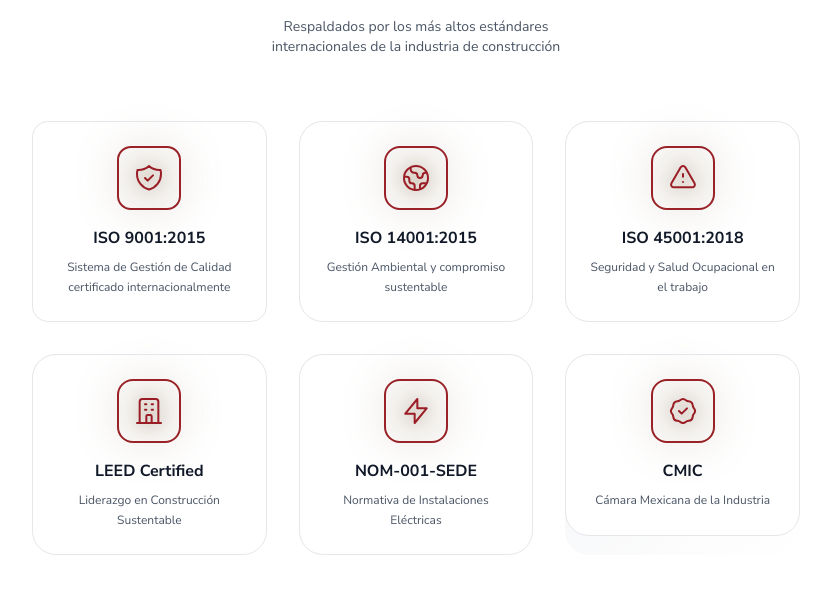
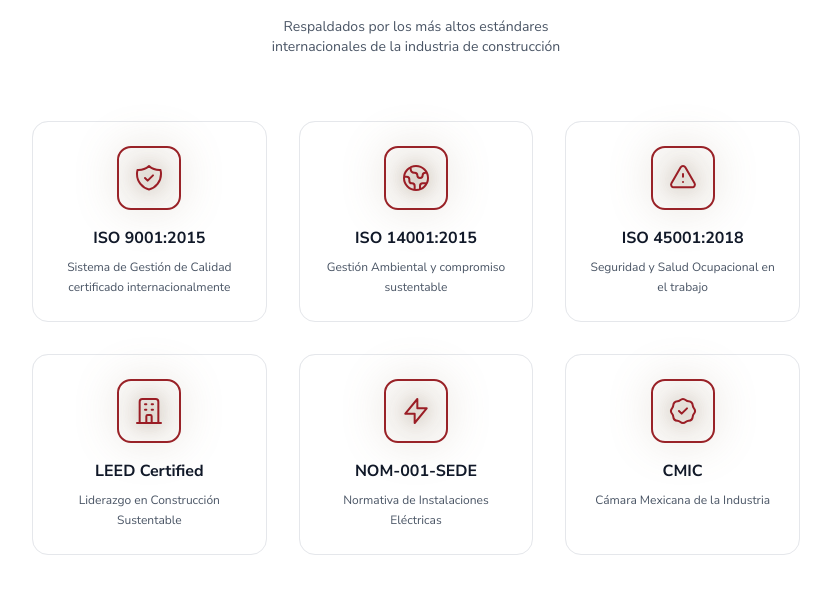
Before and after one commit to GerardoRufino/landingpage-conarte, a Next.js app: page / in a window 1280 px wide. Shown: the part 6943-7548 px from the top of the page, without its empty margins (224-1055 px from the left). Built offline with nearby package versions, Linux system fonts and the light colour scheme.

Commit message:
fix server

```diff
--- a/app/page.tsx
+++ b/app/page.tsx
@@ -1234,9 +1234,9 @@
 
           <div className="grid grid-cols-1 md:grid-cols-2 lg:grid-cols-3 gap-12 lg:gap-8 max-w-7xl mx-auto lg:max-w-5xl xl:max-w-3xl">
             {/* ISO 9001 */}
-            <div className="group relative">
+            <div className="group relative h-full">
               <div className="absolute inset-0 bg-linear-to-br from-gray-100 to-white dark:from-gray-800 dark:to-gray-900 rounded-3xl lg:rounded-2xl transform group-hover:scale-105 transition-transform duration-500"></div>
-              <div className="relative bg-white dark:bg-gray-900 rounded-3xl lg:rounded-2xl p-12 lg:p-8 xl:p-6 2xl:p-12 border border-gray-200 dark:border-gray-800 group-hover:border-[#9A1D25]/30 transition-all duration-500">
+              <div className="relative bg-white dark:bg-gray-900 rounded-3xl lg:rounded-2xl p-12 lg:p-8 xl:p-6 2xl:p-12 border border-gray-200 dark:border-gray-800 group-hover:border-[#9A1D25]/30 transition-all duration-500 h-full flex flex-col">
                 <div className="mb-8 lg:mb-6 xl:mb-4 2xl:mb-8">
                   <div className="relative w-24 h-24 lg:w-20 lg:h-20 xl:w-16 xl:h-16 2xl:w-24 2xl:h-24 border-2 border-[#9A1D25] dark:border-[#8B7355]/60 group-hover:border-[#9A1D25] rounded-2xl lg:rounded-xl flex items-center justify-center group-hover:scale-110 transition-all duration-500 mx-auto">
                     <div className="absolute inset-0 bg-[#8B7355] opacity-20 blur-xl rounded-2xl lg:rounded-xl transition-opacity duration-500 group-hover:opacity-30"></div>
@@ -1257,12 +1257,12 @@
             </div>
 
             {/* ISO 14001 */}
-            <div className="group relative">
-              <div className="absolute inset-0 bg-linear-to-br from-gray-100 to-white dark:from-gray-800 dark:to-gray-900 rounded-3xl transform group-hover:scale-105 transition-transform duration-500"></div>
-              <div className="relative bg-white dark:bg-gray-900 rounded-3xl p-12 xl:p-6 2xl:p-12 border border-gray-200 dark:border-gray-800 group-hover:border-[#9A1D25]/30 transition-all duration-500">
-                <div className="mb-8 xl:mb-4 2xl:mb-8">
-                  <div className="relative w-24 h-24 xl:w-16 xl:h-16 2xl:w-24 2xl:h-24 border-2 border-[#9A1D25] dark:border-[#8B7355]/60 rounded-2xl flex items-center justify-center group-hover:scale-110 transition-all duration-500 mx-auto">
-                    <div className="absolute inset-0 bg-[#8B7355] opacity-20 blur-xl rounded-2xl transition-opacity duration-500 group-hover:opacity-30"></div>
+            <div className="group relative h-full">
+              <div className="absolute inset-0 bg-linear-to-br from-gray-100 to-white dark:from-gray-800 dark:to-gray-900 rounded-3xl lg:rounded-2xl transform group-hover:scale-105 transition-transform duration-500"></div>
+              <div className="relative bg-white dark:bg-gray-900 rounded-3xl lg:rounded-2xl p-12 lg:p-8 xl:p-6 2xl:p-12 border border-gray-200 dark:border-gray-800 group-hover:border-[#9A1D25]/30 transition-all duration-500 h-full flex flex-col">
+                <div className="mb-8 lg:mb-6 xl:mb-4 2xl:mb-8">
+                  <div className="relative w-24 h-24 lg:w-20 lg:h-20 xl:w-16 xl:h-16 2xl:w-24 2xl:h-24 border-2 border-[#9A1D25] dark:border-[#8B7355]/60 rounded-2xl lg:rounded-xl flex items-center justify-center group-hover:scale-110 transition-all duration-500 mx-auto">
+                    <div className="absolute inset-0 bg-[#8B7355] opacity-20 blur-xl rounded-2xl lg:rounded-xl transition-opacity duration-500 group-hover:opacity-30"></div>
                     <svg className="relative w-12 h-12 lg:w-10 lg:h-10 xl:w-8 xl:h-8 2xl:w-12 2xl:h-12 dark:text-[#A0876D text-[#9A1D25] transition-colors duration-500 drop-shadow-[0_0_8px_rgba(139,115,85,0.6)]" fill="none" stroke="currentColor" viewBox="0 0 24 24">
                       <path strokeLinecap="round" strokeLinejoin="round" strokeWidth={1.5} d="M3.055 11H5a2 2 0 012 2v1a2 2 0 002 2 2 2 0 012 2v2.945M8 3.935V5.5A2.5 2.5 0 0010.5 8h.5a2 2 0 012 2 2 2 0 104 0 2 2 0 012-2h1.064M15 20.488V18a2 2 0 012-2h3.064M21 12a9 9 0 11-18 0 9 9 0 0118 0z" />
                     </svg>
@@ -1280,22 +1280,22 @@
             </div>
 
             {/* ISO 45001 */}
-            <div className="group relative">
-              <div className="absolute inset-0 bg-linear-to-br from-gray-100 to-white dark:from-gray-800 dark:to-gray-900 rounded-3xl transform group-hover:scale-105 transition-transform duration-500"></div>
-              <div className="relative bg-white dark:bg-gray-900 rounded-3xl p-12 xl:p-6 2xl:p-12 border border-gray-200 dark:border-gray-800 group-hover:border-[#9A1D25]/30 transition-all duration-500">
-                <div className="mb-8 xl:mb-4 2xl:mb-8">
-                  <div className="relative w-24 h-24 xl:w-16 xl:h-16 2xl:w-24 2xl:h-24 border-2 border-[#9A1D25] dark:border-[#8B7355]/60 group-hover:border-[#9A1D25] rounded-2xl flex items-center justify-center group-hover:scale-110 transition-all duration-500 mx-auto">
-                    <div className="absolute inset-0 bg-[#8B7355] opacity-20 blur-xl rounded-2xl transition-opacity duration-500 group-hover:opacity-30"></div>
+            <div className="group relative h-full">
+              <div className="absolute inset-0 bg-linear-to-br from-gray-100 to-white dark:from-gray-800 dark:to-gray-900 rounded-3xl lg:rounded-2xl transform group-hover:scale-105 transition-transform duration-500"></div>
+              <div className="relative bg-white dark:bg-gray-900 rounded-3xl lg:rounded-2xl p-12 lg:p-8 xl:p-6 2xl:p-12 border border-gray-200 dark:border-gray-800 group-hover:border-[#9A1D25]/30 transition-all duration-500 h-full flex flex-col">
+                <div className="mb-8 lg:mb-6 xl:mb-4 2xl:mb-8">
+                  <div className="relative w-24 h-24 lg:w-20 lg:h-20 xl:w-16 xl:h-16 2xl:w-24 2xl:h-24 border-2 border-[#9A1D25] dark:border-[#8B7355]/60 group-hover:border-[#9A1D25] rounded-2xl lg:rounded-xl flex items-center justify-center group-hover:scale-110 transition-all duration-500 mx-auto">
+                    <div className="absolute inset-0 bg-[#8B7355] opacity-20 blur-xl rounded-2xl lg:rounded-xl transition-opacity duration-500 group-hover:opacity-30"></div>
                     <svg className="relative w-12 h-12 lg:w-10 lg:h-10 xl:w-8 xl:h-8 2xl:w-12 2xl:h-12 dark:text-[#A0876D] text-[#9A1D25] transition-colors duration-500 drop-shadow-[0_0_8px_rgba(139,115,85,0.6)]" fill="none" stroke="currentColor" viewBox="0 0 24 24">
                       <path strokeLinecap="round" strokeLinejoin="round" strokeWidth={1.5} d="M12 9v2m0 4h.01m-6.938 4h13.856c1.54 0 2.502-1.667 1.732-3L13.732 4c-.77-1.333-2.694-1.333-3.464 0L3.34 16c-.77 1.333.192 3 1.732 3z" />
                     </svg>
                   </div>
                 </div>
                 <div className="text-center">
-                  <h3 className="text-2xl xl:text-base 2xl:text-2xl font-bold text-gray-900 dark:text-white mb-3 xl:mb-2 2xl:mb-3">
+                  <h3 className="text-2xl lg:text-lg xl:text-base 2xl:text-2xl font-bold text-gray-900 dark:text-white mb-3 lg:mb-2 xl:mb-2 2xl:mb-3">
                     ISO 45001:2018
                   </h3>
-                  <p className="text-gray-600 dark:text-gray-400 leading-relaxed text-base xl:text-xs 2xl:text-base">
+                  <p className="text-gray-600 dark:text-gray-400 leading-relaxed text-base lg:text-sm xl:text-xs 2xl:text-base">
                     Seguridad y Salud Ocupacional en el trabajo
                   </p>
                 </div>
@@ -1303,22 +1303,22 @@
             </div>
 
             {/* LEED */}
-            <div className="group relative">
-              <div className="absolute inset-0 bg-linear-to-br from-gray-100 to-white dark:from-gray-800 dark:to-gray-900 rounded-3xl transform group-hover:scale-105 transition-transform duration-500"></div>
-              <div className="relative bg-white dark:bg-gray-900 rounded-3xl p-12 xl:p-6 2xl:p-12 border border-gray-200 dark:border-gray-800 group-hover:border-[#9A1D25]/30 transition-all duration-500">
-                <div className="mb-8 xl:mb-4 2xl:mb-8">
-                  <div className="relative w-24 h-24 xl:w-16 xl:h-16 2xl:w-24 2xl:h-24 border-2 border-[#9A1D25] dark:border-[#8B7355]/60 group-hover:border-[#9A1D25] rounded-2xl flex items-center justify-center group-hover:scale-110 transition-all duration-500 mx-auto">
-                    <div className="absolute inset-0 bg-[#8B7355] opacity-20 blur-xl rounded-2xl transition-opacity duration-500 group-hover:opacity-30"></div>
+            <div className="group relative h-full">
+              <div className="absolute inset-0 bg-linear-to-br from-gray-100 to-white dark:from-gray-800 dark:to-gray-900 rounded-3xl lg:rounded-2xl transform group-hover:scale-105 transition-transform duration-500"></div>
+              <div className="relative bg-white dark:bg-gray-900 rounded-3xl lg:rounded-2xl p-12 lg:p-8 xl:p-6 2xl:p-12 border border-gray-200 dark:border-gray-800 group-hover:border-[#9A1D25]/30 transition-all duration-500 h-full flex flex-col">
+                <div className="mb-8 lg:mb-6 xl:mb-4 2xl:mb-8">
+                  <div className="relative w-24 h-24 lg:w-20 lg:h-20 xl:w-16 xl:h-16 2xl:w-24 2xl:h-24 border-2 border-[#9A1D25] dark:border-[#8B7355]/60 group-hover:border-[#9A1D25] rounded-2xl lg:rounded-xl flex items-center justify-center group-hover:scale-110 transition-all duration-500 mx-auto">
+                    <div className="absolute inset-0 bg-[#8B7355] opacity-20 blur-xl rounded-2xl lg:rounded-xl transition-opacity duration-500 group-hover:opacity-30"></div>
                     <svg className="relative w-12 h-12 xl:w-8 xl:h-8 2xl:w-12 2xl:h-12 dark:text-[#A0876D] text-[#9A1D25] transition-colors duration-500 drop-shadow-[0_0_8px_rgba(139,115,85,0.6)]" fill="none" stroke="currentColor" viewBox="0 0 24 24">
                       <path strokeLinecap="round" strokeLinejoin="round" strokeWidth={1.5} d="M19 21V5a2 2 0 00-2-2H7a2 2 0 00-2 2v16m14 0h2m-2 0h-5m-9 0H3m2 0h5M9 7h1m-1 4h1m4-4h1m-1 4h1m-5 10v-5a1 1 0 011-1h2a1 1 0 011 1v5m-4 0h4" />
                     </svg>
                   </div>
                 </div>
                 <div className="text-center">
-                  <h3 className="text-2xl xl:text-base 2xl:text-2xl font-bold text-gray-900 dark:text-white mb-3 xl:mb-2 2xl:mb-3">
+                  <h3 className="text-2xl lg:text-lg xl:text-base 2xl:text-2xl font-bold text-gray-900 dark:text-white mb-3 lg:mb-2 xl:mb-2 2xl:mb-3">
                     LEED Certified
                   </h3>
-                  <p className="text-gray-600 dark:text-gray-400 leading-relaxed text-base xl:text-xs 2xl:text-base">
+                  <p className="text-gray-600 dark:text-gray-400 leading-relaxed text-base lg:text-sm xl:text-xs 2xl:text-base">
                     Liderazgo en Construcción Sustentable
                   </p>
                 </div>
@@ -1326,22 +1326,22 @@
             </div>
 
             {/* NOM-001-SEDE */}
-            <div className="group relative">
-              <div className="absolute inset-0 bg-linear-to-br from-gray-100 to-white dark:from-gray-800 dark:to-gray-900 rounded-3xl transform group-hover:scale-105 transition-transform duration-500"></div>
-              <div className="relative bg-white dark:bg-gray-900 rounded-3xl p-12 xl:p-6 2xl:p-12 border border-gray-200 dark:border-gray-800 group-hover:border-[#9A1D25]/30 transition-all duration-500">
-                <div className="mb-8 xl:mb-4 2xl:mb-8">
-                  <div className="relative w-24 h-24 xl:w-16 xl:h-16 2xl:w-24 2xl:h-24 border-2 border-[#9A1D25] dark:border-[#8B7355]/60 group-hover:border-[#9A1D25] rounded-2xl flex items-center justify-center group-hover:scale-110 transition-all duration-500 mx-auto">
-                    <div className="absolute inset-0 bg-[#8B7355] opacity-20 blur-xl rounded-2xl transition-opacity duration-500 group-hover:opacity-30"></div>
+            <div className="group relative h-full">
+              <div className="absolute inset-0 bg-linear-to-br from-gray-100 to-white dark:from-gray-800 dark:to-gray-900 rounded-3xl lg:rounded-2xl transform group-hover:scale-105 transition-transform duration-500"></div>
+              <div className="relative bg-white dark:bg-gray-900 rounded-3xl lg:rounded-2xl p-12 lg:p-8 xl:p-6 2xl:p-12 border border-gray-200 dark:border-gray-800 group-hover:border-[#9A1D25]/30 transition-all duration-500 h-full flex flex-col">
+                <div className="mb-8 lg:mb-6 xl:mb-4 2xl:mb-8">
+                  <div className="relative w-24 h-24 lg:w-20 lg:h-20 xl:w-16 xl:h-16 2xl:w-24 2xl:h-24 border-2 border-[#9A1D25] dark:border-[#8B7355]/60 group-hover:border-[#9A1D25] rounded-2xl lg:rounded-xl flex items-center justify-center group-hover:scale-110 transition-all duration-500 mx-auto">
+                    <div className="absolute inset-0 bg-[#8B7355] opacity-20 blur-xl rounded-2xl lg:rounded-xl transition-opacity duration-500 group-hover:opacity-30"></div>
                     <svg className="relative w-12 h-12 xl:w-8 xl:h-8 2xl:w-12 2xl:h-12 dark:text-[#A0876D] text-[#9A1D25] transition-colors duration-500 drop-shadow-[0_0_8px_rgba(139,115,85,0.6)]" fill="none" stroke="currentColor" viewBox="0 0 24 24">
                       <path strokeLinecap="round" strokeLinejoin="round" strokeWidth={1.5} d="M13 10V3L4 14h7v7l9-11h-7z" />
                     </svg>
                   </div>
                 </div>
                 <div className="text-center">
-                  <h3 className="text-2xl xl:text-base 2xl:text-2xl font-bold text-gray-900 dark:text-white mb-3 xl:mb-2 2xl:mb-3">
+                  <h3 className="text-2xl lg:text-lg xl:text-base 2xl:text-2xl font-bold text-gray-900 dark:text-white mb-3 lg:mb-2 xl:mb-2 2xl:mb-3">
                     NOM-001-SEDE
                   </h3>
-                  <p className="text-gray-600 dark:text-gray-400 leading-relaxed text-base xl:text-xs 2xl:text-base">
+                  <p className="text-gray-600 dark:text-gray-400 leading-relaxed text-base lg:text-sm xl:text-xs 2xl:text-base">
                     Normativa de Instalaciones Eléctricas
                   </p>
                 </div>
@@ -1349,22 +1349,22 @@
             </div>
 
             {/* CMIC */}
-            <div className="group relative">
-              <div className="absolute inset-0 bg-linear-to-br from-gray-100 to-white dark:from-gray-800 dark:to-gray-900 rounded-3xl transform group-hover:scale-105 transition-transform duration-500"></div>
-              <div className="relative bg-white dark:bg-gray-900 rounded-3xl p-12 xl:p-6 2xl:p-12 border border-gray-200 dark:border-gray-800 group-hover:border-[#9A1D25]/30 transition-all duration-500">
-                <div className="mb-8 xl:mb-4 2xl:mb-8">
-                  <div className="relative w-24 h-24 xl:w-16 xl:h-16 2xl:w-24 2xl:h-24 border-2 border-[#9A1D25] dark:border-[#8B7355]/60 group-hover:border-[#9A1D25] rounded-2xl flex items-center justify-center group-hover:scale-110 transition-all duration-500 mx-auto">
-                    <div className="absolute inset-0 bg-[#8B7355] opacity-20 blur-xl rounded-2xl transition-opacity duration-500 group-hover:opacity-30"></div>
-                    <svg className="relative w-12 h-12 xl:w-8 xl:h-8 2xl:w-12 2xl:h-12 dark:text-[#A0876D] text-[#9A1D25] transition-colors duration-500 drop-shadow-[0_0_8px_rgba(139,115,85,0.6)]" fill="none" stroke="currentColor" viewBox="0 0 24 24">
+            <div className="group relative h-full">
+              <div className="absolute inset-0 bg-linear-to-br from-gray-100 to-white dark:from-gray-800 dark:to-gray-900 rounded-3xl lg:rounded-2xl transform group-hover:scale-105 transition-transform duration-500"></div>
+              <div className="relative bg-white dark:bg-gray-900 rounded-3xl lg:rounded-2xl p-12 lg:p-8 xl:p-6 2xl:p-12 border border-gray-200 dark:border-gray-800 group-hover:border-[#9A1D25]/30 transition-all duration-500 h-full flex flex-col">
+                <div className="mb-8 lg:mb-6 xl:mb-4 2xl:mb-8">
+                  <div className="relative w-24 h-24 lg:w-20 lg:h-20 xl:w-16 xl:h-16 2xl:w-24 2xl:h-24 border-2 border-[#9A1D25] dark:border-[#8B7355]/60 group-hover:border-[#9A1D25] rounded-2xl lg:rounded-xl flex items-center justify-center group-hover:scale-110 transition-all duration-500 mx-auto">
+                    <div className="absolute inset-0 bg-[#8B7355] opacity-20 blur-xl rounded-2xl lg:rounded-xl transition-opacity duration-500 group-hover:opacity-30"></div>
+                    <svg className="relative w-12 h-12 lg:w-10 lg:h-10 xl:w-8 xl:h-8 2xl:w-12 2xl:h-12 dark:text-[#A0876D] text-[#9A1D25] transition-colors duration-500 drop-shadow-[0_0_8px_rgba(139,115,85,0.6)]" fill="none" stroke="currentColor" viewBox="0 0 24 24">
                       <path strokeLinecap="round" strokeLinejoin="round" strokeWidth={1.5} d="M9 12l2 2 4-4M7.835 4.697a3.42 3.42 0 001.946-.806 3.42 3.42 0 014.438 0 3.42 3.42 0 001.946.806 3.42 3.42 0 013.138 3.138 3.42 3.42 0 00.806 1.946 3.42 3.42 0 010 4.438 3.42 3.42 0 00-.806 1.946 3.42 3.42 0 01-3.138 3.138 3.42 3.42 0 00-1.946.806 3.42 3.42 0 01-4.438 0 3.42 3.42 0 00-1.946-.806 3.42 3.42 0 01-3.138-3.138 3.42 3.42 0 00-.806-1.946 3.42 3.42 0 010-4.438 3.42 3.42 0 00.806-1.946 3.42 3.42 0 013.138-3.138z" />
                     </svg>
                   </div>
                 </div>
                 <div className="text-center">
-                  <h3 className="text-2xl xl:text-base 2xl:text-2xl font-bold text-gray-900 dark:text-white mb-3 xl:mb-2 2xl:mb-3">
+                  <h3 className="text-2xl lg:text-lg xl:text-base 2xl:text-2xl font-bold text-gray-900 dark:text-white mb-3 lg:mb-2 xl:mb-2 2xl:mb-3">
                     CMIC
                   </h3>
-                  <p className="text-gray-600 dark:text-gray-400 leading-relaxed text-base xl:text-xs 2xl:text-base">
+                  <p className="text-gray-600 dark:text-gray-400 leading-relaxed text-base lg:text-sm xl:text-xs 2xl:text-base">
                     Cámara Mexicana de la Industria
                   </p>
                 </div>
```
